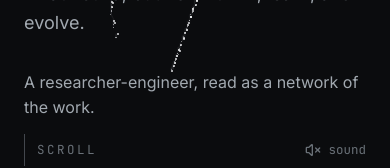
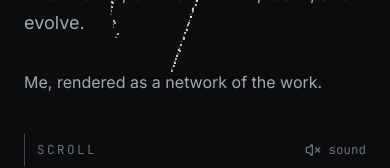
Before and after one commit to csdeepak/deepak.ai, a Next.js app in the folder apps/web/: page / in a window 390 px wide. Shown: the part 642-810 px from the top of the page. Built offline with nearby package versions, Linux system fonts and the light colour scheme.

Commit message:
feat: release-readiness pass — mobile HEIGHT_FRAC, loud startup env check, deploy env sheet (§8a), ratified Arrival

```diff
--- a/apps/web/src/features/landing/sections/arrival.tsx
+++ b/apps/web/src/features/landing/sections/arrival.tsx
@@ -23,7 +23,7 @@ import { siteContent } from "../../../../content/site";
  * flagged for review.
  */
 const ACT_LINE: Record<number, string> = {
-  0: "A researcher-engineer, read as a network of the work.",
+  0: "Me, rendered as a network of the work.",
   1: "Systems, memory, and the questions between them.",
   2: "Everything here is real, or it isn't shown.",
   3: "Keep scrolling — the work comes first.",
```
Also changed, not shown: 1 other file (tests, documents, lock files or other folders).
